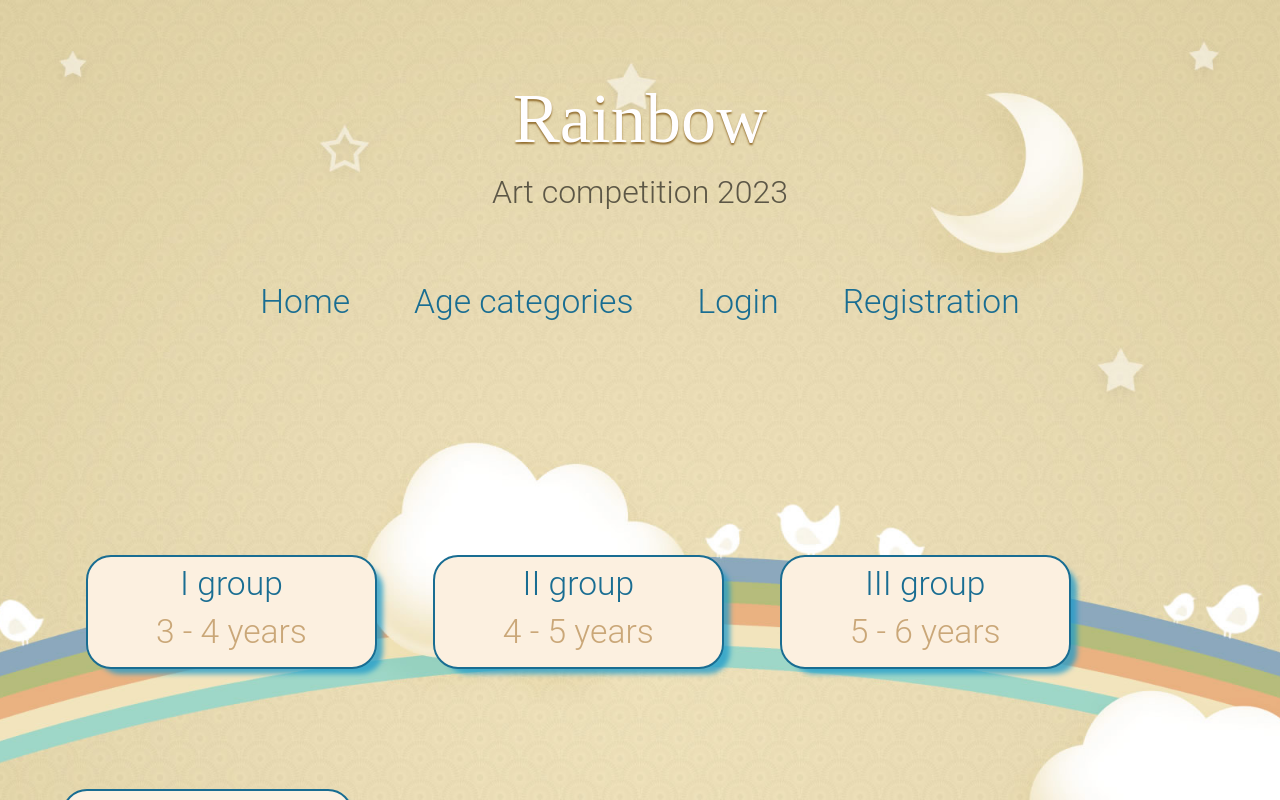
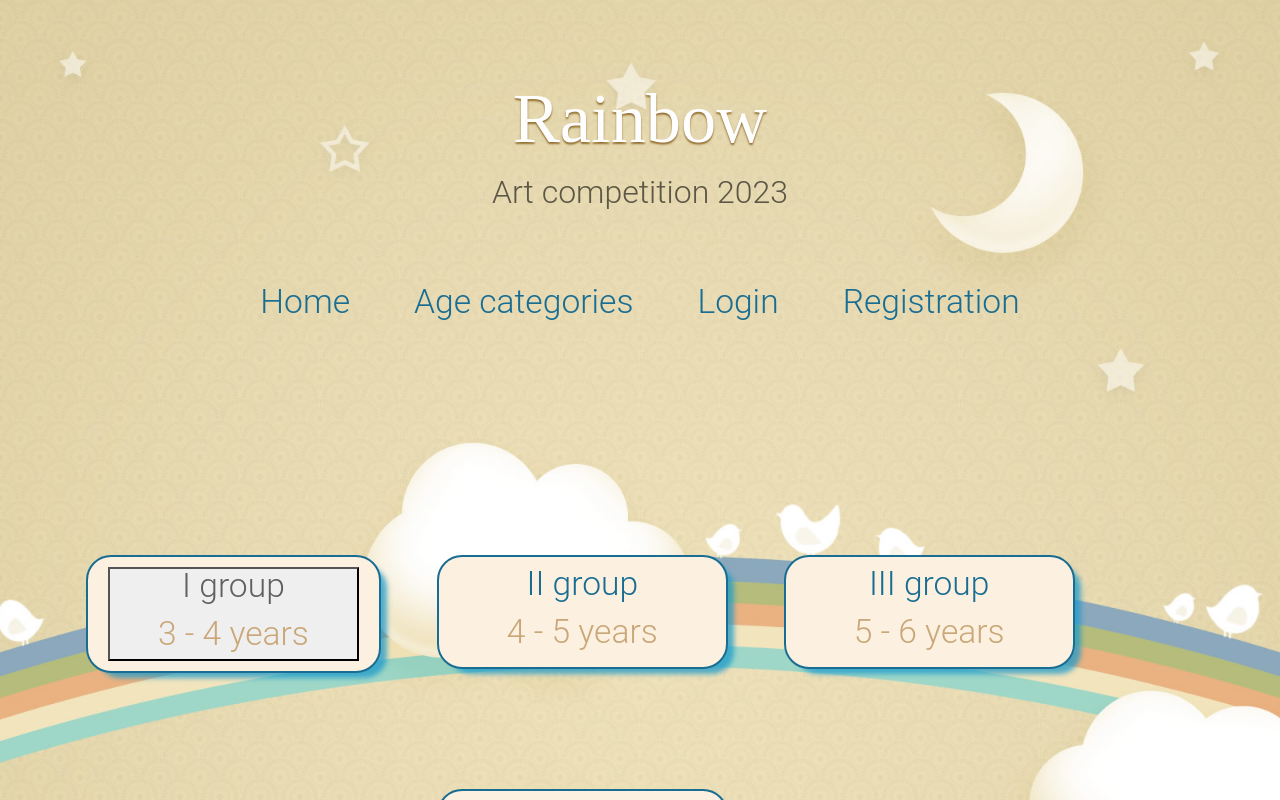
Before and after one commit to KarolinaBorisova/art-competition, a React (Create React App) app: page /categories in a window 1280 px wide. Shown: the top 800 px of the page. Built offline with nearby package versions, Linux system fonts and the light colour scheme.

Commit message:
change detail component

```diff
--- a/src/components/DetailDrawing/DetailDrawing.js
+++ b/src/components/DetailDrawing/DetailDrawing.js
@@ -36,7 +36,11 @@ export default function DrawingDetail() {
         }
 
 
-        //TODO category path
+        const goToCategory = (e) => {
+
+            var path = e.currentTarget.value;
+            navigate(`/category/${path.replace(/\s+/g, '')}`)
+        }
 
     return (
 
@@ -48,7 +52,7 @@ export default function DrawingDetail() {
                 <div className="card-text">
                     Author: {currentDrawing.name}
                 </div>
-                <Link className="deatil-link category" to={`/category/${currentDrawing.category}`}>{currentDrawing.category}</Link>
+                <button className="deatil-link category" value={currentDrawing.category} onClick={goToCategory} >{currentDrawing.category}</button>
                 </div>
                 <div className="card-title container">
                 <div className="card-text">
@@ -58,11 +62,7 @@ export default function DrawingDetail() {
                 ? <div className="deatil-link category">Vote</div>
                 : null}
                 </div>
-
             </div>
-
-
-
             {currentDrawing._ownerId == user._id
                 ? <div className="card-title container">
                      <Link className="deatil-link category" to={`/drawings/${currentDrawing._id}/edit`}>Edit</Link>
--- a/src/components/Header/Categories/Categories.js
+++ b/src/components/Header/Categories/Categories.js
@@ -3,6 +3,11 @@ import './Categories.css';
 
 export default function Categories() {
 
+    const goToCategory = (e) => {
+
+        var path = e.currentTarget.value;
+        console.log(path);
+    }
 
 
     return (
@@ -10,10 +15,10 @@ export default function Categories() {
             <div className="text-xs-center tm-navbar-rounded" id="tmNavbar">
                 <ul className="nav navbar-nav category">
                     <li className="nav-item category">
-                        <Link className="nav-link" to="/category/Igroup">
+                        <button className="nav-link" value="Igroup" onClick={goToCategory}>
                             I group
                             <p className="nav-link years">3 - 4 years</p>
-                        </Link>
+                        </button>
 
                     </li>
                     <li className="nav-item category">
```
